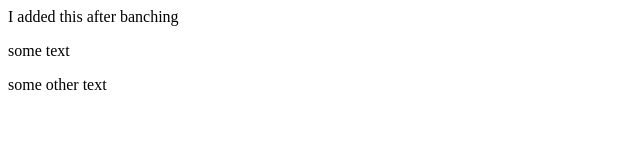
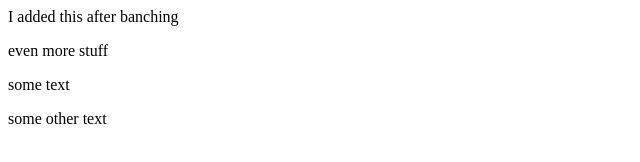
Before and after one commit to Theolin-Nadasen/test-repo, a plain HTML site: page index.html in a window 1280 px wide. Shown: the whole page, without its empty margins (0-640 px from the left). Drawn offline with Linux system fonts and the light colour scheme.

Commit message:
added a new p tag

```diff
--- a/index.html
+++ b/index.html
@@ -8,6 +8,8 @@
 
     <p>I added this after banching</p>
 
+    <p>even more stuff</p>
+
     <p>some text</p>
 
     <p>some other text</p>
```
